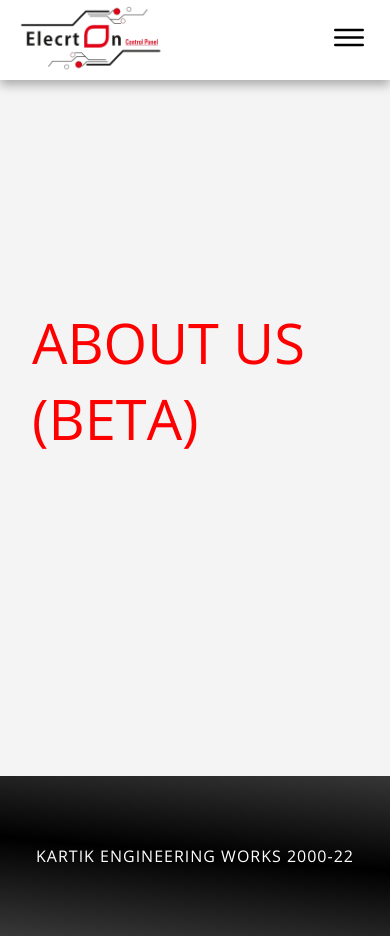
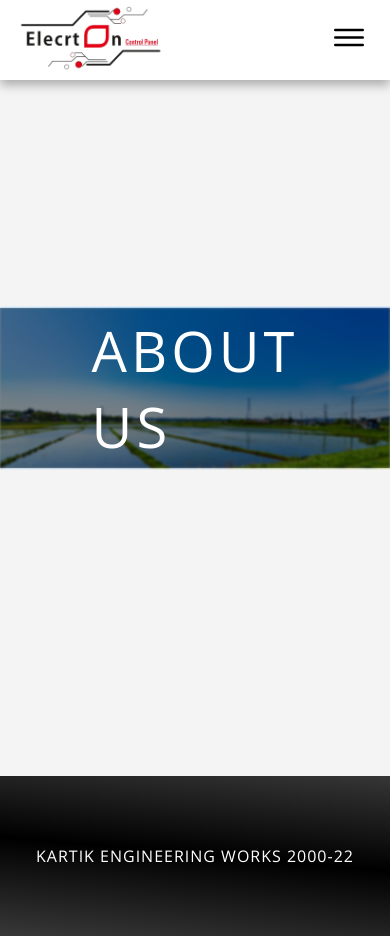
Before and after one commit to lusifer2644A/Electron, a React (Create React App) app: page /about in a window 390 px wide. Built offline with nearby package versions, Linux system fonts and the light colour scheme; a web font is replaced by a local one.

Commit message:
Inproved page heading layout

```diff
--- a/src/App.css
+++ b/src/App.css
@@ -9,8 +9,11 @@
     --hover-color: #2a2f47;
     --background-color: #dde4ff;
     --grey-color: rgb(100, 100, 100);
-    --dark-grey-color: rgb(56, 56, 56);
+    --dark-grey-color: rgb(43, 43, 43);
     --green-color: #007c1d;
+
+    --text-heading: rgb(43, 43, 43);
+    --text-heading2: rgb(56, 56, 56);
 }
 
 * {
@@ -58,11 +61,23 @@ button:hover {
     color: var(--primary-color);
 }
 
+.white {
+    color: #ffffff;
+}
+
 .light-grey {
     color: var(--grey-color);
 }
 .dark-grey {
     color: var(--dark-grey-color);
+}
+
+.heading-color {
+    color: var(--text-heading);
+}
+
+.heading2-color {
+    color: var(--text-heading2);
 }
 
 .green {
@@ -132,7 +147,7 @@ button:hover {
     flex-direction: column;
     align-items: center;
     justify-content: center;
-    padding: 8rem 5rem;
+    padding: 4rem 5rem;
     overflow-y: scroll;
 }
 
@@ -186,7 +201,7 @@ button:hover {
     font-weight: 600;
 }
 
-.all-caps {
+.uppercase {
     text-transform: uppercase;
 }
 
@@ -197,6 +212,39 @@ button:hover {
 hr.hrdashed {
     margin: 0.7rem 0rem;
     border-top: 1px dashed var(--grey-color);
+}
+
+/* =============PAGE================= */
+.pageHeadingBox {
+    width: 100vw;
+    height: 10em;
+    position: relative;
+}
+
+.pageHeadingBox img {
+    width: 100%;
+    height: 100%;
+    object-fit: cover;
+    /* object-position: 0 -38rem; */
+    filter: blur(1px);
+}
+
+.blackdrop {
+    position: absolute;
+    top: 0;
+    left: 0;
+    height: 100%;
+    width: 100%;
+    background-color: rgba(0, 0, 0, 0.45);
+}
+
+.pageHeadingBox .pageHeading {
+    position: absolute;
+    top: 50%;
+    left: 50%;
+    transform: translate(-50%, -50%);
+    z-index: 5;
+    letter-spacing: 8px;
 }
 
 /* ===========NAVBAR============== */
@@ -502,7 +550,7 @@ ion-icon {
     }
 
     .container {
-        padding: 7rem 2rem;
+        padding: 5rem 0.5rem;
     }
 }
 
@@ -511,3 +559,9 @@ ion-icon {
         object-position: 70% 0;
     }
 }
+
+@media only screen and (max-width: 500px) {
+    .pageHeadingBox .pageHeading {
+        letter-spacing: 4px;
+    }
+}
--- a/src/components/about/About.js
+++ b/src/components/about/About.js
@@ -1,9 +1,12 @@
 import React from "react";
+import Heading from "../layouts/Heading";
 
 const About = () => {
     return (
         <div className="container">
-            <div className="primary-color mainTitle">ABOUT US (BETA)</div>
+            <div className="pageHeadingBox">
+                <Heading name="about us" />
+            </div>
         </div>
     );
 };
--- /dev/null
+++ b/src/components/layouts/Heading.js
@@ -0,0 +1,14 @@
+import React from "react";
+import bgImage from "../../assets/images/name_bg1.jpg";
+
+const Heading = ({ name }) => {
+    return (
+        <>
+            <img src={bgImage} alt="" />
+            <div className="white mainTitle uppercase pageHeading">{name}</div>
+            <div className="blackdrop" />
+        </>
+    );
+};
+
+export default Heading;
--- a/src/components/products/Product.js
+++ b/src/components/products/Product.js
@@ -7,10 +7,12 @@ const Product = ({ data }) => {
                 <img src={data.url} alt="" />
             </div>
             <div className="productDetails">
-                <div className="pdCompany large all-caps my-3">
+                <div className="pdCompany large uppercase my-3 heading-color">
                     {data.company}
                 </div>
-                <div className="pdName medium bold dark-grey">{data.name}</div>
+                <div className="pdName medium bold dark-grey heading2-color">
+                    {data.name}
+                </div>
             </div>
         </div>
     );
--- a/src/components/products/Products.js
+++ b/src/components/products/Products.js
@@ -1,5 +1,6 @@
 import React from "react";
 import { useState } from "react/cjs/react.development";
+import Heading from "../layouts/Heading";
 import Product from "./Product";
 import ProductsData from "./products.json";
 
@@ -8,7 +9,9 @@ const Products = () => {
 
     return (
         <div className="container">
-            <div className="primary-color mainTitle">PRODUCTS (BETA)</div>
+            <div className="pageHeadingBox">
+                <Heading name="Products" />
+            </div>
             <div className="productsContainer">
                 {products.map((product, index) => {
                     return <Product data={product} key={index} />;
```
Also changed, not shown: src/assets/images/name_bg1.jpg (added), 1 other file (tests, documents, lock files or other folders).
